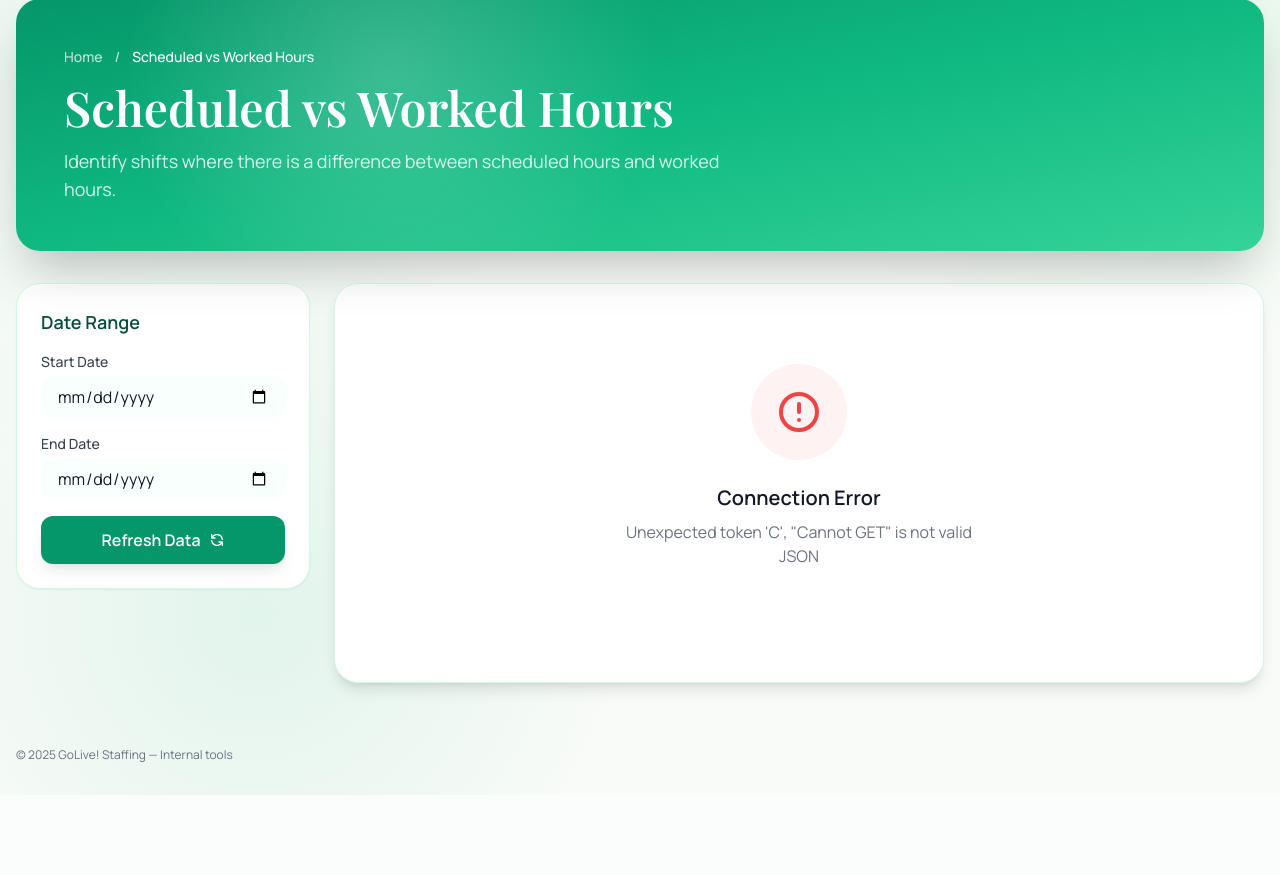
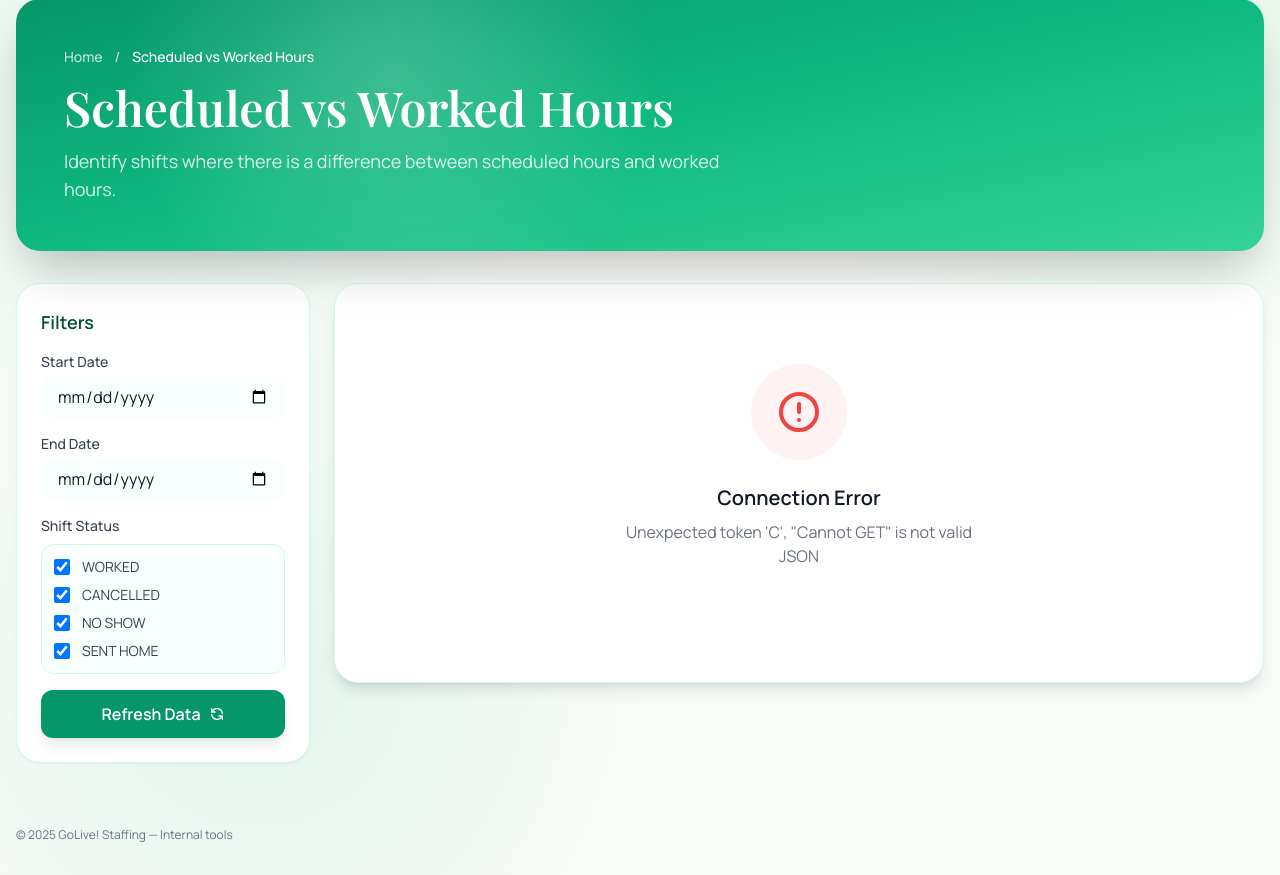
Before and after one commit to JBiddlecome/GoLive_Staffing, a FastAPI app: template templates/apps/scheduled_vs_worked.html in a window 1280 px wide. Shown: the part 114-989 px from the top of the page. Before the commit the page ends 909 px from the top, so only its background shows below. Run offline with FastAPI, Linux system fonts and the light colour scheme; the template is opened without the code that fills it, so the values that code supplies are empty; some libraries are stand-ins or nearby versions.

Commit message:
Update Hours Worked Filters

```diff
--- a/templates/apps/scheduled_vs_worked.html
+++ b/templates/apps/scheduled_vs_worked.html
@@ -26,7 +26,7 @@
     <div class="grid gap-6 lg:grid-cols-4 items-start">
         <div class="lg:col-span-1 space-y-6">
             <div class="rounded-3xl border border-emerald-100 bg-white p-6 shadow-sm">
-                <h3 class="text-lg font-semibold text-emerald-900 mb-4">Date Range</h3>
+                <h3 class="text-lg font-semibold text-emerald-900 mb-4">Filters</h3>
                 <div class="space-y-4">
                     <div>
                         <label for="start_date" class="block text-sm font-medium text-gray-700 mb-1">Start Date</label>
@@ -38,6 +38,33 @@
                         <input type="date" id="end_date" value="{{ end_date }}"
                             class="w-full rounded-xl border-emerald-100 bg-emerald-50/30 px-4 py-2 text-gray-900 focus:border-emerald-500 focus:ring-emerald-500">
                     </div>
+
+                    <div>
+                        <label class="block text-sm font-medium text-gray-700 mb-2">Shift Status</label>
+                        <div class="space-y-2 p-3 rounded-xl border border-emerald-100 bg-emerald-50/30">
+                            <label class="flex items-center gap-3 cursor-pointer group">
+                                <input type="checkbox" name="shift_status" value="WORKED" checked
+                                    class="w-4 h-4 rounded border-emerald-300 text-emerald-600 focus:ring-emerald-500">
+                                <span class="text-sm text-gray-700 group-hover:text-emerald-900 transition-colors">WORKED</span>
+                            </label>
+                            <label class="flex items-center gap-3 cursor-pointer group">
+                                <input type="checkbox" name="shift_status" value="CANCELLED" checked
+                                    class="w-4 h-4 rounded border-emerald-300 text-emerald-600 focus:ring-emerald-500">
+                                <span class="text-sm text-gray-700 group-hover:text-emerald-900 transition-colors">CANCELLED</span>
+                            </label>
+                            <label class="flex items-center gap-3 cursor-pointer group">
+                                <input type="checkbox" name="shift_status" value="NO SHOW" checked
+                                    class="w-4 h-4 rounded border-emerald-300 text-emerald-600 focus:ring-emerald-500">
+                                <span class="text-sm text-gray-700 group-hover:text-emerald-900 transition-colors">NO SHOW</span>
+                            </label>
+                            <label class="flex items-center gap-3 cursor-pointer group">
+                                <input type="checkbox" name="shift_status" value="SENT HOME" checked
+                                    class="w-4 h-4 rounded border-emerald-300 text-emerald-600 focus:ring-emerald-500">
+                                <span class="text-sm text-gray-700 group-hover:text-emerald-900 transition-colors">SENT HOME</span>
+                            </label>
+                        </div>
+                    </div>
+
                     <button id="apply_filters"
                         class="w-full mt-2 rounded-xl bg-emerald-600 px-4 py-3 font-semibold text-white shadow-lg shadow-emerald-900/10 hover:bg-emerald-700 transition-all flex items-center justify-center gap-2">
                         <span>Refresh Data</span>
@@ -90,6 +117,7 @@
                                 <th class="px-6 py-4">Shift Date</th>
                                 <th class="px-6 py-4">Event Name</th>
                                 <th class="px-6 py-4">Employee Name</th>
+                                <th class="px-6 py-4">Status</th>
                                 <th class="px-6 py-4 text-center">Worked Hours</th>
                                 <th class="px-6 py-4 text-center">Scheduled Hours</th>
                                 <th class="px-6 py-4 text-center">
@@ -143,8 +171,21 @@
             const start = startDateInput.value;
             const end = endDateInput.value;
 
+            // Get selected statuses
+            const selectedStatuses = Array.from(document.querySelectorAll('input[name="shift_status"]:checked'))
+                .map(cb => cb.value);
+
+            const params = new URLSearchParams({
+                start_date: start,
+                end_date: end
+            });
+
+            selectedStatuses.forEach(status => {
+                params.append('statuses', status);
+            });
+
             try {
-                const response = await fetch(`/scheduled-vs-worked-hours/data?start_date=${start}&end_date=${end}`);
+                const response = await fetch(`/scheduled-vs-worked-hours/data?${params.toString()}`);
                 const result = await response.json();
 
                 if (response.ok) {
@@ -179,10 +220,26 @@
 
                 const diffColor = row.difference > 0 ? 'text-emerald-700 bg-emerald-100' : 'text-red-700 bg-red-100';
 
+                // Normalize status for badge color selection
+                const normalizedRowStatus = (row.status || '').toUpperCase().replace(/ /g, '');
+
+                const statusClassMap = {
+                    'WORKED': 'bg-emerald-100 text-emerald-800',
+                    'CANCELLED': 'bg-red-100 text-red-800',
+                    'NOSHOW': 'bg-orange-100 text-orange-800',
+                    'SENTHOME': 'bg-blue-100 text-blue-800'
+                };
+                const statusClass = statusClassMap[normalizedRowStatus] || 'bg-gray-100 text-gray-800';
+
                 tr.innerHTML = `
                     <td class="px-6 py-4 whitespace-nowrap text-gray-700 font-medium">${row.date}</td>
                     <td class="px-6 py-4 text-gray-900 font-medium">${row.event_name}</td>
                     <td class="px-6 py-4 text-gray-900 font-semibold">${row.employee_name}</td>
+                    <td class="px-6 py-4">
+                        <span class="inline-flex items-center px-2.5 py-0.5 rounded-full text-xs font-bold ${statusClass}">
+                            ${row.status || 'N/A'}
+                        </span>
+                    </td>
                     <td class="px-6 py-4 text-center">
                         <span class="inline-flex items-center px-2.5 py-0.5 rounded-full text-xs font-bold bg-gray-100 text-gray-800">
                             ${row.worked_hours.toFixed(2)}h
```
Also changed, not shown: apps/scheduled_vs_worked/views.py (+39 -3 lines).
